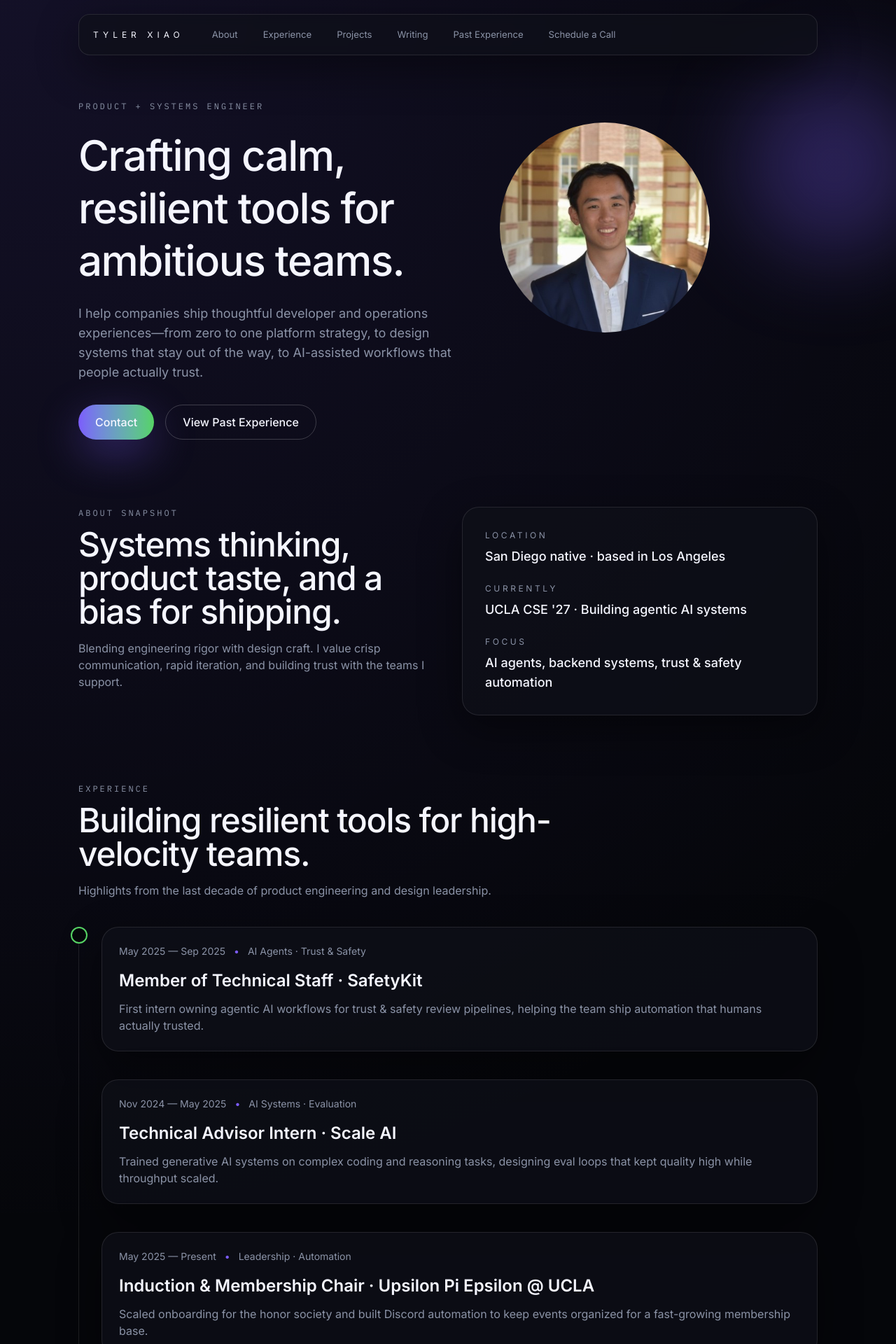
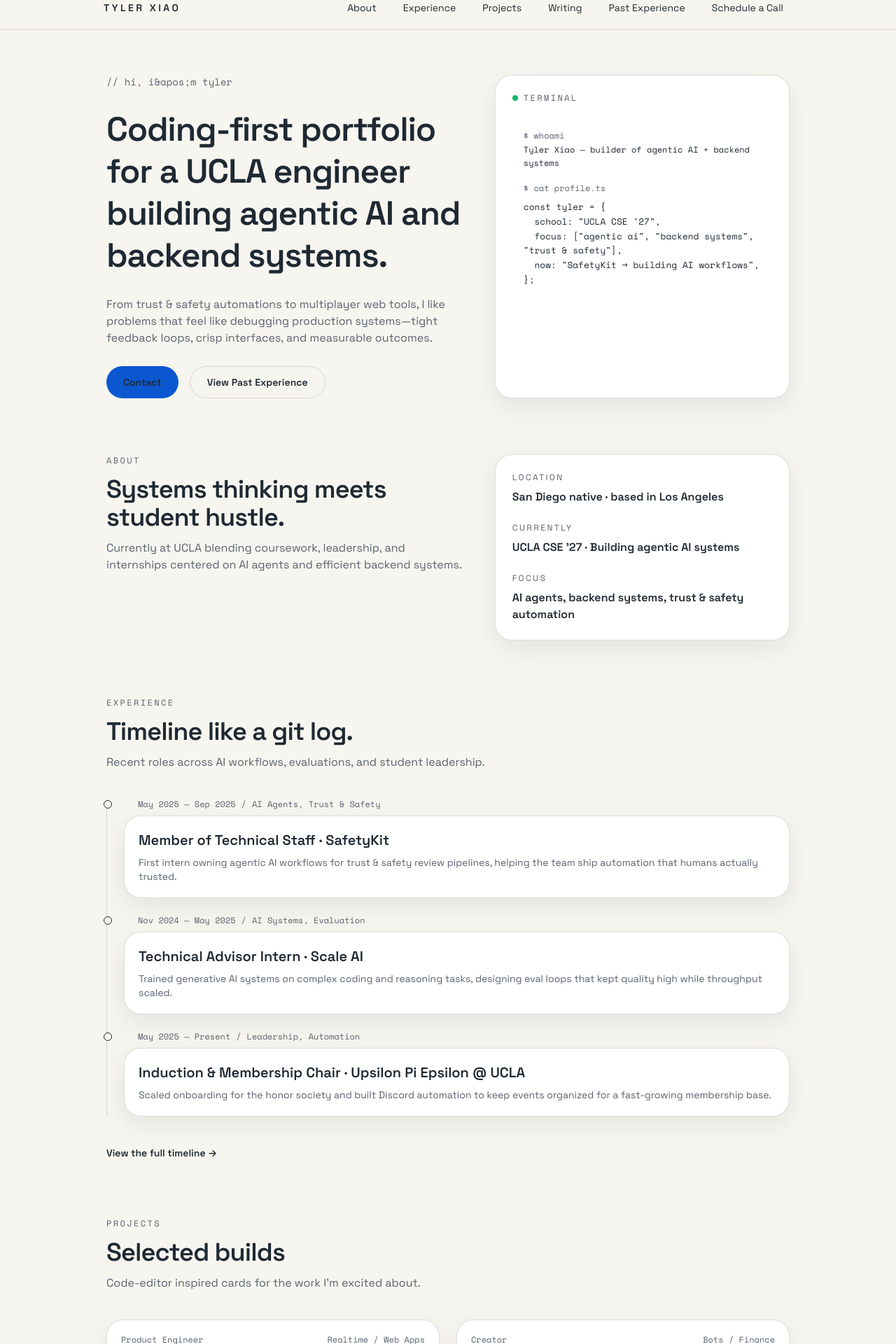
Before and after one commit to lordboba/txdev, a Next.js app in the folder personal-website/: page / in a window 1280 px wide. Shown: the part 20-1940 px from the top of the page at 70% size. Built offline with nearby package versions, Linux system fonts and the light colour scheme.

Commit message:
Adjust font and theme

```diff
--- a/personal-website/app/globals.css
+++ b/personal-website/app/globals.css
@@ -1,18 +1,18 @@
-@import url("https://fonts.googleapis.com/css2?family=IBM+Plex+Mono:wght@400;500&family=Inter+Tight:wght@600;700&family=Inter:wght@400;500;600&display=swap");
+@import url("https://fonts.googleapis.com/css2?family=Space+Grotesk:wght@400;500;600&family=Space+Mono:wght@400;500&display=swap");
 @import "tailwindcss";
 
 :root {
-  color-scheme: dark;
-  --background: #05060a;
-  --surface: #0f1119;
-  --foreground: #f5f6ff;
-  --muted: #8b93a7;
-  --primary: #7c5cfc;
-  --secondary: #56d364;
-  --divider: rgba(255, 255, 255, 0.08);
-  --font-display: "Inter Tight", "Inter", "Helvetica Neue", system-ui, sans-serif;
-  --font-sans: "Inter", "Helvetica Neue", system-ui, sans-serif;
-  --font-mono: "IBM Plex Mono", "SFMono-Regular", Menlo, monospace;
+  color-scheme: light;
+  --background: #f7f5ef;
+  --surface: #ffffff;
+  --foreground: #1f2933;
+  --muted: #596270;
+  --primary: #0b57d0;
+  --secondary: #12b76a;
+  --divider: rgba(15, 23, 42, 0.14);
+  --code: #f1f3f9;
+  --font-sans: "Google Sans Code", "Space Grotesk", "Inter", "Helvetica Neue", system-ui, sans-serif;
+  --font-mono: "Google Sans Code", "Space Mono", "IBM Plex Mono", Menlo, monospace;
 }
 
 @theme inline {
@@ -23,10 +23,10 @@
   --color-primary: var(--primary);
   --color-secondary: var(--secondary);
   --color-divider: var(--divider);
-  --font-display: var(--font-display);
+  --color-code: var(--code);
   --font-sans: var(--font-sans);
   --font-mono: var(--font-mono);
-  --shadow-card: 0 20px 60px rgba(0, 0, 0, 0.45);
+  --shadow-card: 0 12px 35px rgba(15, 23, 42, 0.08);
 }
 
 * {
@@ -34,12 +34,11 @@
 }
 
 body {
-  background: radial-gradient(circle at top left, rgba(124, 92, 252, 0.12), transparent 40%),
-    radial-gradient(circle at bottom right, rgba(86, 211, 100, 0.1), transparent 35%),
-    var(--background);
+  background: var(--background);
   color: var(--foreground);
   font-family: var(--font-sans), system-ui, sans-serif;
   min-height: 100vh;
+  -webkit-font-smoothing: antialiased;
 }
 
 a {
@@ -47,10 +46,22 @@ a {
   text-decoration: none;
 }
 
+::selection {
+  background: rgba(11, 87, 208, 0.12);
+  color: var(--foreground);
+}
+
 .eyebrow {
   font-family: var(--font-mono), monospace;
   font-size: 0.75rem;
-  letter-spacing: 0.25em;
+  letter-spacing: 0.2em;
   text-transform: uppercase;
   color: var(--muted);
 }
+
+.pane {
+  border: 1px solid var(--divider);
+  border-radius: 1.5rem;
+  background: var(--surface);
+  box-shadow: var(--shadow-card);
+}
--- a/personal-website/app/layout.tsx
+++ b/personal-website/app/layout.tsx
@@ -2,20 +2,32 @@ import type { Metadata } from "next";
 import "./globals.css";
 
 export const metadata: Metadata = {
-  title: "Tyler Xiao — SoftwareEngineer",
+  title: "Tyler Xiao's Portfolio",
   description:
-    "Personal website for Tyler Xiao, showcasing product engineering work, selected projects, and ways to collaborate.",
+    "Personal portfolio for Tyler Xiao — UCLA CSE '27 focused on agentic AI, backend systems, and trust & safety automation.",
   openGraph: {
-    title: "Tyler Xiao — Software Engineer",
+    title: "Tyler Xiao's Portfolio",
     description:
-      "Crafting developer tools and thoughtful product experiences. Explore work history, projects, and get in touch.",
+      "Explore Tyler Xiao's experience, projects, and ways to collaborate on AI agents and backend systems.",
     siteName: "Tyler Xiao",
+    images: [
+      {
+        url: "/lordboba.png",
+        width: 1200,
+        height: 1200,
+        alt: "Tyler Xiao avatar",
+      },
+    ],
   },
   twitter: {
     card: "summary_large_image",
-    title: "Tyler Xiao — Software Engineer",
+    title: "Tyler Xiao's Portfolio",
     description:
-      "Crafting developer tools and thoughtful product experiences. Explore work history, projects, and get in touch.",
+      "Explore Tyler Xiao's experience, projects, and ways to collaborate on AI agents and backend systems.",
+    images: ["/lordboba.png"],
+  },
+  icons: {
+    icon: "/lordboba.png",
   },
 };
 
@@ -26,7 +38,7 @@ export default function RootLayout({
 }>) {
   return (
     <html lang="en">
-      <body className="antialiased bg-background text-foreground">{children}</body>
+      <body className="bg-background text-foreground">{children}</body>
     </html>
   );
 }
--- a/personal-website/app/page.tsx
+++ b/personal-website/app/page.tsx
@@ -1,5 +1,4 @@
 import Link from "next/link";
-import Image from "next/image";
 import {
   contactLinks,
   experiences,
@@ -17,6 +16,12 @@ const navLinks = [
   { label: "Schedule a Call", href: "/schedule-a-call" },
 ];
 
+const heroSnippet = `const tyler = {
+  school: "UCLA CSE '27",
+  focus: ["agentic ai", "backend systems", "trust & safety"],
+  now: "SafetyKit → building AI workflows",
+};`;
+
 function SectionHeading({
   eyebrow,
   title,
@@ -27,13 +32,13 @@ function SectionHeading({
   description?: string;
 }) {
   return (
-    <div className="max-w-3xl">
+    <div className="max-w-3xl space-y-3">
       <p className="eyebrow">{eyebrow}</p>
-      <h2 className="mt-3 font-[family:var(--font-sans),_Inter] text-4xl font-medium tracking-tight text-foreground sm:text-5xl">
+      <h2 className="text-3xl font-semibold tracking-tight text-foreground sm:text-4xl">
         {title}
       </h2>
       {description ? (
-        <p className="mt-4 text-base text-muted">{description}</p>
+        <p className="text-base text-muted">{description}</p>
       ) : null}
     </div>
   );
@@ -41,24 +46,17 @@ function SectionHeading({
 
 export default function Home() {
   return (
-    <div className="relative min-h-screen overflow-hidden">
-      <div className="pointer-events-none absolute inset-0 blur-3xl">
-        <div className="absolute -right-10 top-32 h-64 w-64 rounded-full bg-primary/30"></div>
-        <div className="absolute -left-20 bottom-10 h-72 w-72 rounded-full bg-secondary/20"></div>
-      </div>
-      <div className="relative mx-auto flex min-h-screen max-w-6xl flex-col px-5 pb-20 pt-10 sm:px-8 lg:px-12">
-        <header className="sticky top-4 z-20">
-          <nav className="flex flex-wrap items-center gap-3 rounded-2xl border border-white/10 bg-surface/70 px-5 py-4 text-sm text-muted shadow-[var(--shadow-card)] backdrop-blur">
-            <div className="mr-4 font-[family:var(--font-sans),_Inter] text-xs tracking-[0.5em] text-foreground">
-              TYLER XIAO
-            </div>
-            <div className="flex flex-1 flex-wrap items-center gap-3 text-xs sm:text-[0.82rem]">
+    <div className="flex min-h-screen flex-col bg-background text-foreground">
+      <header className="sticky top-0 z-20 border-b border-divider bg-background/95 backdrop-blur">
+        <nav className="mx-auto flex max-w-5xl flex-wrap items-center gap-4 px-5 py-4 text-sm sm:justify-between">
+          <span className="font-semibold tracking-[0.25em]">TYLER XIAO</span>
+          <div className="flex flex-wrap gap-3 text-xs sm:text-sm">
             {navLinks.map((link) =>
               link.href.startsWith("#") ? (
                 <a
                   key={link.label}
                   href={link.href}
-                    className="rounded-full px-3 py-1 text-muted transition hover:text-foreground"
+                  className="rounded-full border border-transparent px-3 py-1 text-muted transition hover:border-divider hover:text-foreground"
                 >
                   {link.label}
                 </a>
@@ -66,7 +64,7 @@ export default function Home() {
                 <Link
                   key={link.label}
                   href={link.href}
-                    className="rounded-full px-3 py-1 text-muted transition hover:text-foreground"
+                  className="rounded-full border border-transparent px-3 py-1 text-muted transition hover:border-divider hover:text-foreground"
                 >
                   {link.label}
                 </Link>
@@ -76,135 +74,126 @@ export default function Home() {
         </nav>
       </header>
 
-        <main className="mt-16 space-y-24">
-          <section className="grid gap-12 lg:grid-cols-[minmax(0,1.1fr)_minmax(0,0.9fr)]">
-            <div>
-              <p className="eyebrow">Product + Systems Engineer</p>
-              <h1 className="mt-6 font-[family:var(--font-sans),_Inter] text-4xl font-medium leading-tight tracking-tight sm:text-6xl">
-                Crafting calm, resilient tools for ambitious teams.
+      <main className="mx-auto flex w-full max-w-5xl flex-col gap-20 px-5 py-16 sm:px-6">
+        <section className="grid gap-10 lg:grid-cols-[minmax(0,1.1fr)_minmax(0,0.9fr)]">
+          <div className="space-y-7">
+            <p className="font-mono text-sm text-muted">
+              {"// hi, i&apos;m tyler"}
+            </p>
+            <h1 className="text-4xl font-semibold leading-tight tracking-tight sm:text-5xl">
+              Coding-first portfolio for a UCLA engineer building agentic AI and backend systems.
             </h1>
-              <p className="mt-6 max-w-2xl text-lg text-muted">
-                I help companies ship thoughtful developer and operations
-                experiences—from zero to one platform strategy, to design
-                systems that stay out of the way, to AI-assisted workflows that
-                people actually trust.
+            <p className="text-base text-muted">
+              From trust & safety automations to multiplayer web tools, I like problems that feel
+              like debugging production systems—tight feedback loops, crisp interfaces, and
+              measurable outcomes.
             </p>
-              <div className="mt-8 flex flex-wrap gap-4">
+            <div className="flex flex-wrap gap-4">
               <Link
                 href="#contact"
-                  className="inline-flex items-center justify-center rounded-full bg-gradient-to-r from-primary to-secondary px-6 py-3 font-medium text-background shadow-[0_20px_60px_rgba(124,92,252,0.35)] transition hover:opacity-90"
+                className="inline-flex items-center justify-center rounded-full bg-primary px-6 py-3 text-sm font-semibold text-white transition hover:bg-primary/90"
               >
                 Contact
               </Link>
               <Link
                 href="/past-experience"
-                  className="inline-flex items-center justify-center rounded-full border border-white/20 px-6 py-3 font-medium text-foreground transition hover:border-white/40"
+                className="inline-flex items-center justify-center rounded-full border border-divider px-6 py-3 text-sm font-semibold text-foreground transition hover:border-foreground"
               >
                 View Past Experience
               </Link>
             </div>
-
           </div>
-            <div className="mt-8">
-                <div className="h-[300px] w-[300px] overflow-hidden rounded-full">
-                  <Image src="/pfp.jpeg" alt="Tyler Xiao" width={300} height={300} className="h-full w-full object-cover" />
+          <div className="pane p-6 font-mono text-sm">
+            <div className="mb-4 flex items-center gap-2 text-muted">
+              <span className="h-2 w-2 rounded-full bg-secondary" />
+              <span className="text-xs uppercase tracking-[0.2em]">terminal</span>
+            </div>
+            <div className="rounded-2xl bg-color-code px-4 py-5 text-xs leading-relaxed text-foreground">
+              <p className="text-muted">$ whoami</p>
+              <p>Tyler Xiao — builder of agentic AI + backend systems</p>
+              <p className="mt-4 text-muted">$ cat profile.ts</p>
+              <pre className="mt-2 whitespace-pre-wrap text-[0.8rem]">{heroSnippet}</pre>
             </div>
           </div>
         </section>
 
-          <section id="about" className="grid gap-10 lg:grid-cols-2">
+        <section id="about" className="grid gap-10 lg:grid-cols-[minmax(0,1.1fr)_minmax(0,0.9fr)]">
           <SectionHeading
-              eyebrow="About Snapshot"
-              title="Systems thinking, product taste, and a bias for shipping."
-              description="Blending engineering rigor with design craft. I value crisp communication, rapid iteration, and building trust with the teams I support."
+            eyebrow="About"
+            title="Systems thinking meets student hustle."
+            description="Currently at UCLA blending coursework, leadership, and internships centered on AI agents and efficient backend systems."
           />
-            <div className="rounded-3xl border border-white/10 bg-surface/70 p-8 shadow-[var(--shadow-card)]">
-              <div className="grid gap-6">
+          <div className="pane p-6">
+            <dl className="grid gap-6">
               {quickFacts.map((fact) => (
                 <div key={fact.label}>
-                    <p className="text-xs uppercase tracking-[0.3em] text-muted">
-                      {fact.label}
-                    </p>
-                    <p className="mt-2 text-lg font-medium">{fact.value}</p>
+                  <dt className="text-xs uppercase tracking-[0.2em] text-muted">{fact.label}</dt>
+                  <dd className="mt-2 text-base font-semibold">{fact.value}</dd>
                 </div>
               ))}
-              </div>
+            </dl>
           </div>
         </section>
 
         <section id="experience" className="space-y-10">
           <SectionHeading
             eyebrow="Experience"
-              title="Building resilient tools for high-velocity teams."
-              description="Highlights from the last decade of product engineering and design leadership."
+            title="Timeline like a git log."
+            description="Recent roles across AI workflows, evaluations, and student leadership."
           />
-            <div className="relative border-l border-white/10 pl-8">
-              <span className="absolute -left-3 top-0 block h-6 w-6 rounded-full border-2 border-secondary bg-background"></span>
-              <div className="space-y-10">
+          <div className="space-y-6 border-l border-divider pl-6">
             {experiences.map((exp) => (
-                  <article
-                    key={`${exp.company}-${exp.role}`}
-                    className="rounded-3xl border border-white/10 bg-surface/70 p-6 shadow-[var(--shadow-card)]"
-                  >
-                    <div className="flex flex-wrap items-center gap-3 text-sm text-muted">
+              <article key={`${exp.company}-${exp.role}`} className="space-y-2">
+                <div className="flex items-center gap-2 text-xs font-mono text-muted">
+                  <span className="block h-3 w-3 -translate-x-[29px] rounded-full border border-foreground bg-background"></span>
                   <span>
                     {exp.start} — {exp.end}
                   </span>
-                      <span className="text-primary">•</span>
-                      <span>{exp.focus.join(" · ")}</span>
+                  <span>/</span>
+                  <span>{exp.focus.join(", ")}</span>
                 </div>
-                    <h3 className="mt-4 text-2xl font-semibold">
+                <div className="pane p-5">
+                  <h3 className="text-xl font-semibold">
                     {exp.role} · {exp.company}
                   </h3>
-                    <p className="mt-3 text-base text-muted">{exp.summary}</p>
+                  <p className="mt-2 text-sm text-muted">{exp.summary}</p>
+                </div>
               </article>
             ))}
           </div>
-            </div>
-            <div>
           <Link
             href="/past-experience"
-                className="inline-flex items-center gap-2 text-sm text-muted transition hover:text-foreground"
+            className="inline-flex items-center gap-2 text-sm font-semibold text-muted transition hover:text-foreground"
           >
             View the full timeline →
           </Link>
-            </div>
         </section>
 
         <section id="projects" className="space-y-10">
           <SectionHeading
-              eyebrow="Selected Projects"
-              title="Proof that thoughtful systems scale."
-              description="A few recent bets, spanning internal tooling, design systems, and AI-enabled workflows."
+            eyebrow="Projects"
+            title="Selected builds"
+            description="Code-editor inspired cards for the work I'm excited about."
           />
           <div className="grid gap-6 md:grid-cols-2">
             {projects.map((project) => (
-                <article
-                  key={project.title}
-                  className="flex h-full flex-col rounded-3xl border border-white/10 bg-surface/70 p-6 shadow-[var(--shadow-card)]"
-                >
-                  <div className="flex items-center justify-between">
-                    <h3 className="text-xl font-semibold">{project.title}</h3>
-                    <span className="text-xs uppercase tracking-[0.3em] text-muted">
-                      {project.role}
-                    </span>
+              <article key={project.title} className="pane flex h-full flex-col p-5">
+                <div className="flex items-center justify-between text-xs font-mono text-muted">
+                  <span>{project.role}</span>
+                  <span>{project.focus.join(" / ")}</span>
                 </div>
-                  <p className="mt-3 flex-1 text-sm text-muted">
-                    {project.description}
-                  </p>
-                  <div className="mt-4 flex flex-wrap gap-2 text-xs text-muted">
+                <h3 className="mt-3 text-xl font-semibold">{project.title}</h3>
+                <p className="mt-2 flex-1 text-sm text-muted">{project.description}</p>
+                <div className="mt-4 flex flex-wrap gap-2 text-xs">
                   {project.tech.map((tech) => (
-                      <span
-                        key={tech}
-                        className="rounded-full bg-primary/10 px-3 py-1 text-primary"
-                      >
+                    <span key={tech} className="rounded-full border border-divider px-3 py-1 text-muted">
                       {tech}
                     </span>
                   ))}
                 </div>
                 <Link
                   href={project.link}
-                    className="mt-6 inline-flex items-center gap-2 text-sm text-muted transition hover:text-foreground"
+                  className="mt-4 inline-flex items-center gap-2 text-sm font-semibold text-primary"
                 >
                   View project ↗
                 </Link>
@@ -215,24 +204,23 @@ export default function Home() {
 
         <section id="writing" className="space-y-10">
           <SectionHeading
-              eyebrow="Writing & Speaking"
-              title="Sharing what I learn along the way."
-              description="Recent essays and talks on product engineering craft."
+            eyebrow="Writing"
+            title="Changelog entries"
+            description="Notes on pairing AI with people, systems design, and student leadership."
           />
-            <div className="space-y-6">
+          <div className="space-y-4">
             {writings.map((article) => (
               <Link
                 key={article.title}
                 href={article.link}
-                  className="block rounded-3xl border border-white/10 bg-surface/70 p-6 shadow-[var(--shadow-card)] transition hover:border-white/30"
+                className="pane block p-5 transition hover:-translate-y-0.5"
               >
-                  <div className="flex flex-wrap items-center justify-between gap-3">
-                    <h3 className="text-xl font-semibold">{article.title}</h3>
-                    <span className="text-xs uppercase tracking-[0.3em] text-muted">
-                      {article.date}
-                    </span>
+                <div className="flex flex-wrap items-center gap-3 text-xs font-mono text-muted">
+                  <span>{article.date}</span>
+                  <span>feat</span>
                 </div>
-                  <p className="mt-3 text-sm text-muted">{article.summary}</p>
+                <p className="mt-2 text-lg font-semibold">{article.title}</p>
+                <p className="mt-1 text-sm text-muted">{article.summary}</p>
               </Link>
             ))}
           </div>
@@ -241,41 +229,34 @@ export default function Home() {
         <section id="contact" className="space-y-8">
           <SectionHeading
             eyebrow="Contact"
-              title="Ready when you are."
-              description="Advisory, design partnerships, or building something new. I keep the process lightweight and outcomes direct."
+            title="Ping me like a CLI command."
+            description="Email for details, or schedule a call to jam on internships, agentic AI, and backend infra."
           />
-            <div className="grid gap-8 lg:grid-cols-[1.3fr_0.7fr]">
-              <div className="rounded-3xl border border-white/10 bg-surface/70 p-8 shadow-[var(--shadow-card)]">
-                <p className="text-lg text-muted">
-                  Start with an intro email or jump straight into a 15-minute
-                  call. I’ll reply within two days with a next step or helpful
-                  referral.
-                </p>
-                <div className="mt-8 flex flex-wrap gap-4">
+          <div className="grid gap-8 lg:grid-cols-[minmax(0,1.2fr)_minmax(0,0.8fr)]">
+            <div className="pane p-6 font-mono text-sm">
+              <p className="text-muted">$ connect --via=email</p>
               <Link
-                    href="mailto:hello@tylerxiao.com"
-                    className="inline-flex items-center justify-center rounded-full bg-gradient-to-r from-primary to-secondary px-6 py-3 font-medium text-background shadow-[0_20px_60px_rgba(124,92,252,0.35)] transition hover:opacity-90"
+                href="mailto:tylerxiao@ucla.edu"
+                className="mt-1 inline-flex text-lg font-semibold text-primary transition hover:text-primary/80"
               >
-                    Email Tyler
+                tylerxiao@ucla.edu
               </Link>
+              <p className="mt-5 text-muted">$ connect --via=call</p>
               <Link
                 href="/schedule-a-call"
-                    className="inline-flex items-center justify-center rounded-full border border-white/20 px-6 py-3 font-medium text-foreground transition hover:border-white/40"
+                className="mt-1 inline-flex items-center gap-2 text-base font-semibold text-primary"
               >
-                    Schedule a Call
+                Schedule a call ↗
               </Link>
             </div>
-              </div>
-              <div className="rounded-3xl border border-white/10 bg-surface/50 p-6 shadow-[var(--shadow-card)]">
-                <h3 className="text-sm uppercase tracking-[0.3em] text-muted">
-                  Elsewhere
-                </h3>
+            <div className="pane p-6">
+              <h3 className="text-xs uppercase tracking-[0.2em] text-muted">Elsewhere</h3>
               <div className="mt-4 space-y-3 text-sm">
                 {contactLinks.map((link) => (
                   <Link
                     key={link.label}
                     href={link.href}
-                      className="flex items-center justify-between rounded-2xl border border-transparent px-3 py-2 text-muted transition hover:border-white/20 hover:text-foreground"
+                    className="flex items-center justify-between rounded-xl border border-transparent px-3 py-2 text-muted transition hover:border-divider hover:text-foreground"
                   >
                     <span>{link.label}</span>
                     <span>↗</span>
@@ -287,6 +268,5 @@ export default function Home() {
         </section>
       </main>
     </div>
-    </div>
   );
 }
```
Also changed, not shown: personal-website/app/past-experience/page.tsx (+35 -64 lines), personal-website/app/schedule-a-call/page.tsx (+27 -39 lines), personal-website/lib/siteData.ts (+5 -3 lines), personal-website/public/lordboba.png (added). Lines whose indentation alone changed are shown as unchanged.
